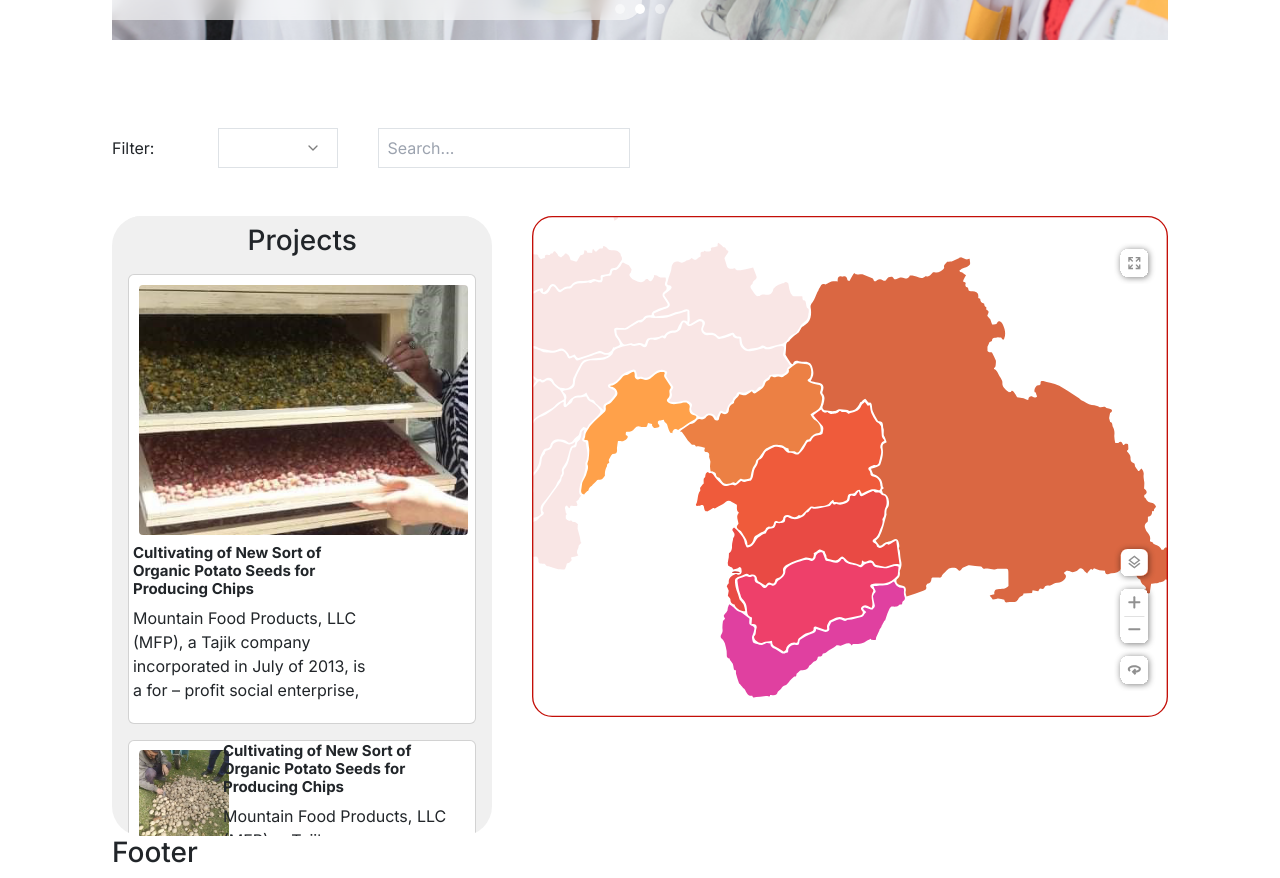
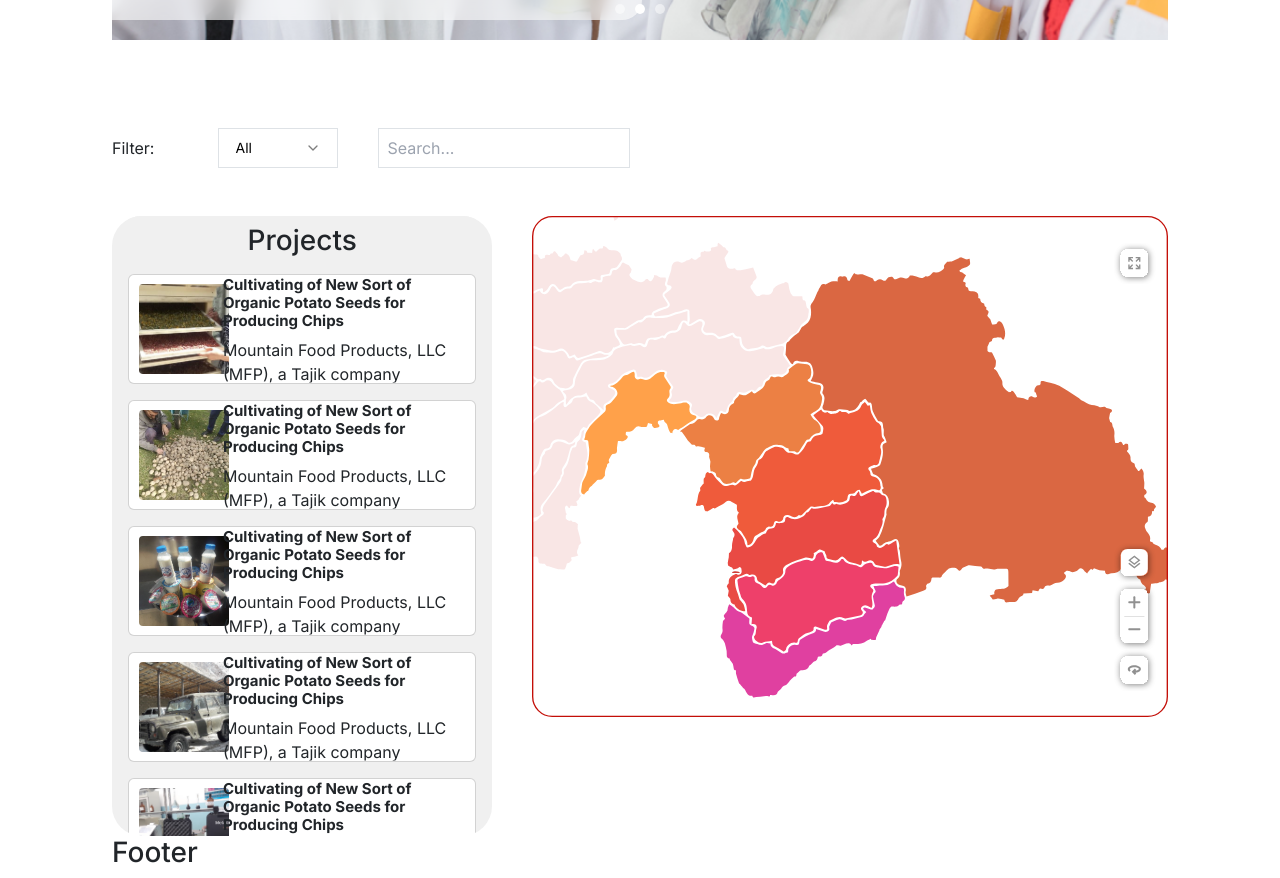
Before and after one commit to nazarkhudoev/giz-front, a Next.js app: page / in a window 1280 px wide. Shown: the part 640-1518 px from the top of the page. Built offline with nearby package versions, Linux system fonts and the light colour scheme.

Commit message:
implemented selet filter feature with redux toolkit

```diff
--- a/src/components/Filter/Filter.tsx
+++ b/src/components/Filter/Filter.tsx
@@ -11,15 +11,19 @@ import {
 } from "@/components/UI/ui/select";
 
 // region, village, projects
-import { getData } from "@/redux/features/projectsSlice";
-import { useAppDispatch, useAppSelector } from "@/redux/hooks";
-import { FormEvent, useState } from "react";
+import { selectFilter } from "@/redux/features/projectsSlice";
+import { useAppDispatch } from "@/redux/hooks";
+import { EventHandler, FormEvent, FormEventHandler } from "react";
 
 export default function Filter() {
   const dispatch = useAppDispatch();
 
-  const handleFilter = (value: string) => {
-    dispatch(getData(value));
+  const handleSelectFilter = (value: string) => {
+    dispatch(selectFilter(value));
+  }
+
+  const handleSearchFilter = (event: React.ChangeEvent<HTMLInputElement>) => {
+    console.log(event.target.value);
   }
 
   return (
@@ -27,9 +31,9 @@ export default function Filter() {
       <p>Filter:</p>
       <section className="flex items-center gap-10">
         <div className="py-5">
-          <Select onValueChange={handleFilter}>
-            <SelectTrigger className="min-w-[120px] text-black">
-              {/* <SelectValue className="text-black" placeholder={"Districs"} /> */}
+          <Select onValueChange={handleSelectFilter}>
+            <SelectTrigger className="min-w-[120px] text-center text-black">
+              <SelectValue className="text-black" placeholder={"All"} />
               <SelectValue className="text-black" />
             </SelectTrigger>
             <SelectContent className="bg-white">
@@ -46,7 +50,7 @@ export default function Filter() {
                 </SelectItem>
                 <SelectItem value="Vakhon">
                   <div className="text-black">
-                    <p className="w-10">Vakhon</p>
+                    <p>Vakhon</p>
                   </div>
                 </SelectItem>
                 <SelectItem value="Darvoz">
@@ -64,7 +68,7 @@ export default function Filter() {
           </Select>
         </div>
         <div className="py-5">
-          <input className="border h-[40px] px-2" type="text" placeholder="Search..." />
+          <input onChange={(event) => handleSearchFilter(event)} className="border h-[40px] px-2" type="text" placeholder="Search..." />
         </div>
       </section>
     </nav >
--- a/src/components/Projects/Projects.tsx
+++ b/src/components/Projects/Projects.tsx
@@ -23,7 +23,7 @@ interface DataInterface {
 export default function Projects() {
   const data = useAppSelector((state) => state.ProjectsReducer.data);
   const filteredData = useAppSelector((state) => state.ProjectsReducer.filteredData);
-  const [active, setActive] = useState(0);
+  const [active, setActive] = useState<number | null>(null);
 
   const [projects, setProjects] = useState<DataInterface[]>(filteredData);
 
--- a/src/redux/features/projectsSlice.ts
+++ b/src/redux/features/projectsSlice.ts
@@ -24,7 +24,7 @@ export const projects = createSlice({
   name: "projetcs",
   initialState,
   reducers: {
-    getData: (state, action: PayloadAction<string>) => {
+    selectFilter: (state, action: PayloadAction<string>) => {
       state.filteredData = state.data.filter(
         (project: DataInterface) => project.district == action.payload
       );
@@ -32,5 +32,5 @@ export const projects = createSlice({
   },
 });
 
-export const { getData } = projects.actions;
+export const { selectFilter } = projects.actions;
 export default projects.reducer;
```
